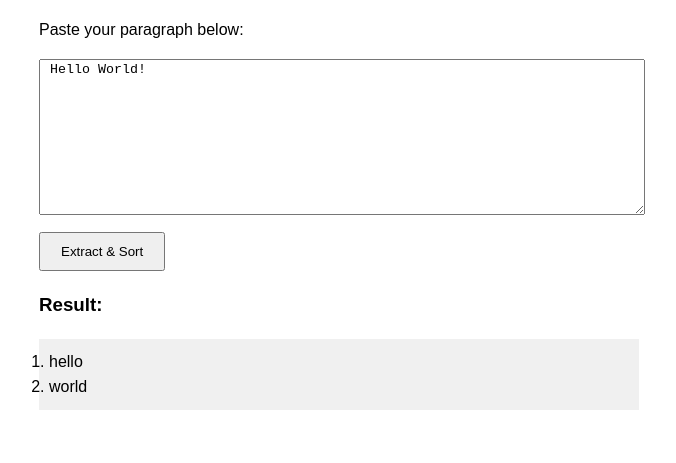
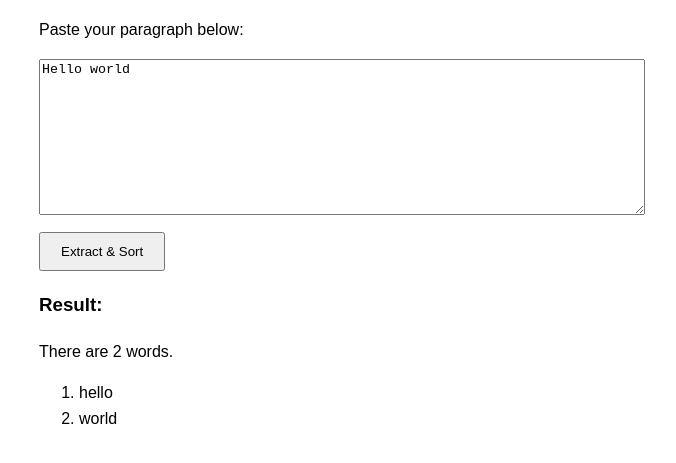
Before and after one commit to anthule123/text-to-wordlist, a plain HTML site: page index.html in a window 1280 px wide. Both pictures are taken after a click on the button "Extract & Sort". Shown: the part 81-544 px from the top of the page, without its empty margins (301-977 px from the left). Drawn offline with Linux system fonts and the light colour scheme.

Commit message:
Update index.html

```diff
--- a/index.html
+++ b/index.html
@@ -7,41 +7,55 @@
     body { font-family: sans-serif; max-width: 600px; margin: 40px auto; line-height: 1.6; }
     textarea { width: 100%; height: 150px; }
     button { padding: 10px 20px; margin-top: 10px; }
-    ol { background: #f0f0f0; padding: 10px; }
+    ul { background: #f0f0f0; padding: 10px; }
   </style>
 </head>
 <body>
 
   <h2>Unique Words Alphabetizer</h2>
   <p>Paste your paragraph below:</p>
-  <textarea id="inputText"> Hello World!</textarea>
+
+  <textarea id="inputText">Hello world</textarea>
   <br>
   <button onclick="processText()">Extract & Sort</button>
 
   <h3>Result:</h3>
+    <p class="intro" id="introSentence"></p> <!-- This will display the intro sentence -->
   <ol id="output"></ol>
 
   <script>
+     function introSentence(len){
+        if(len<=1) return `There is ${len} word.`;
+        else return `There are ${len} words.`;
+    }
     function processText() {
       const text = document.getElementById('inputText').value;
 
+      // Tách từ theo dấu phẩy, chấm, khoảng trắng, dấu câu
       const words = text
-        .toLowerCase()
-        .replace(/[.,!?;:"()\[\]{}\-—_]/g, '') // remove punctuation
-        .split(/\s+/)                         // split by whitespace
-        .filter(word => word);               // remove empty strings
+        .toLowerCase() // Chuyển về chữ thường
+        .replace(/[.,!?;:"()\[\]{}\-—_]/g, ' ') // Loại bỏ dấu câu
+        .split(/\s+/) // Tách từ theo khoảng trắng
+        .filter(word => word && !/\d/.test(word)); // Loại bỏ từ rỗng và từ có chứa số
 
+      // Loại bỏ các từ trùng lặp và sắp xếp theo thứ tự alphabet
       const uniqueWords = Array.from(new Set(words)).sort();
+           // Hiển thị câu intro
+      const introEl = document.getElementById('introSentence');
+      introEl.textContent = introSentence(uniqueWords.length); // Gọi hàm introSentence
 
+      // Hiển thị kết quả
       const outputEl = document.getElementById('output');
-      outputEl.innerHTML = ''; // Clear previous
+      outputEl.innerHTML = ''; // Xóa kết quả cũ
 
+    //   outputEl.appendChild(intro)
       uniqueWords.forEach(word => {
         const li = document.createElement('li');
-        li.textContent = word;
+        li.textContent = word; // Chỉ hiển thị từ, không có số thứ tự
         outputEl.appendChild(li);
       });
     }
+
   </script>
 
 </body>
```
